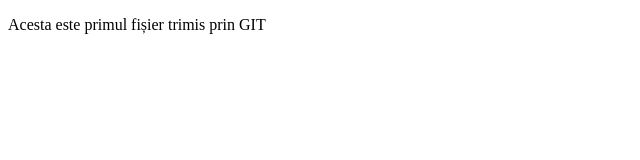
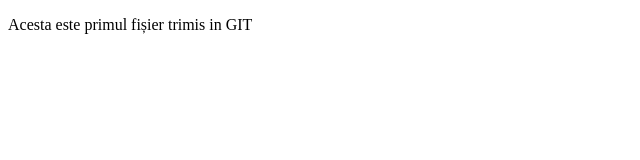
Before and after one commit to stefanche/sendIri, a plain HTML site: page index.html in a window 1280 px wide. Shown: the full height of the page, 0-640 px from the left. Drawn offline with Linux system fonts and the light colour scheme.

Commit message:
Update index.html

```diff
--- a/index.html
+++ b/index.html
@@ -6,6 +6,6 @@
     <title>Document</title>
 </head>
 <body>
-    <p>Acesta este primul fișier trimis prin GIT</p>
+    <p>Acesta este primul fișier trimis in GIT</p>
 </body>
 </html>
```
